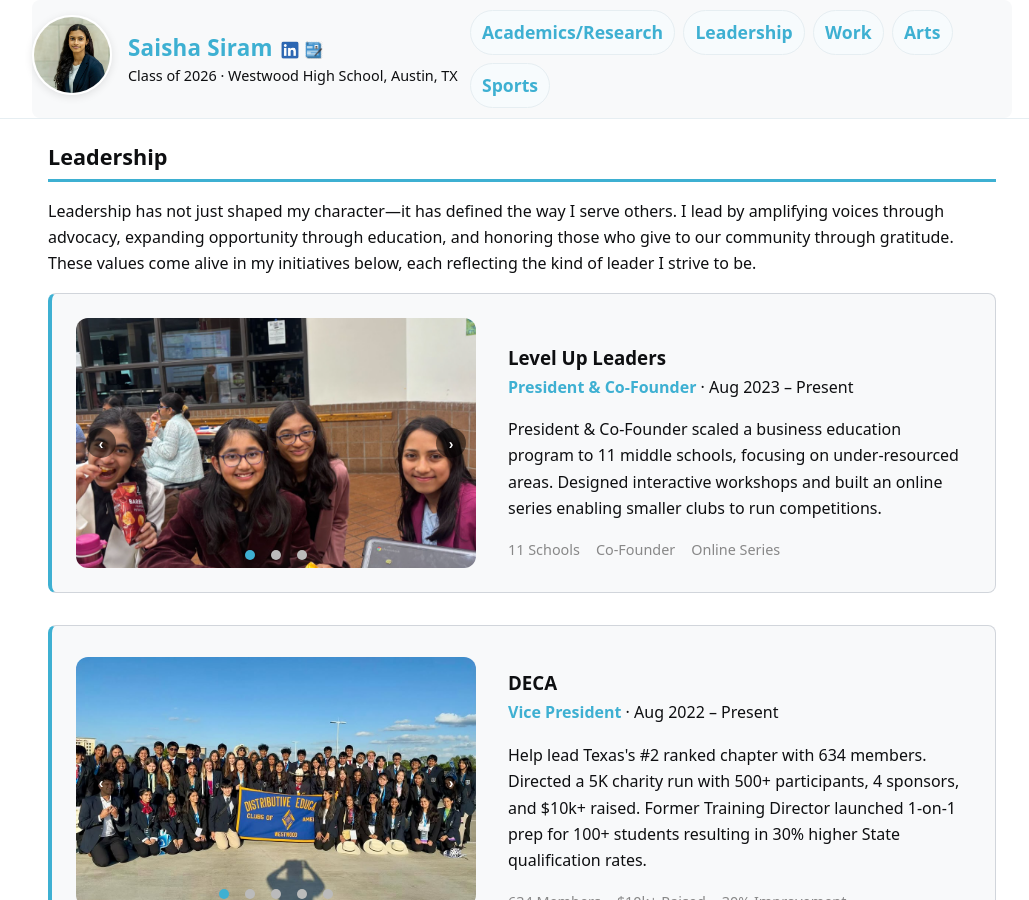
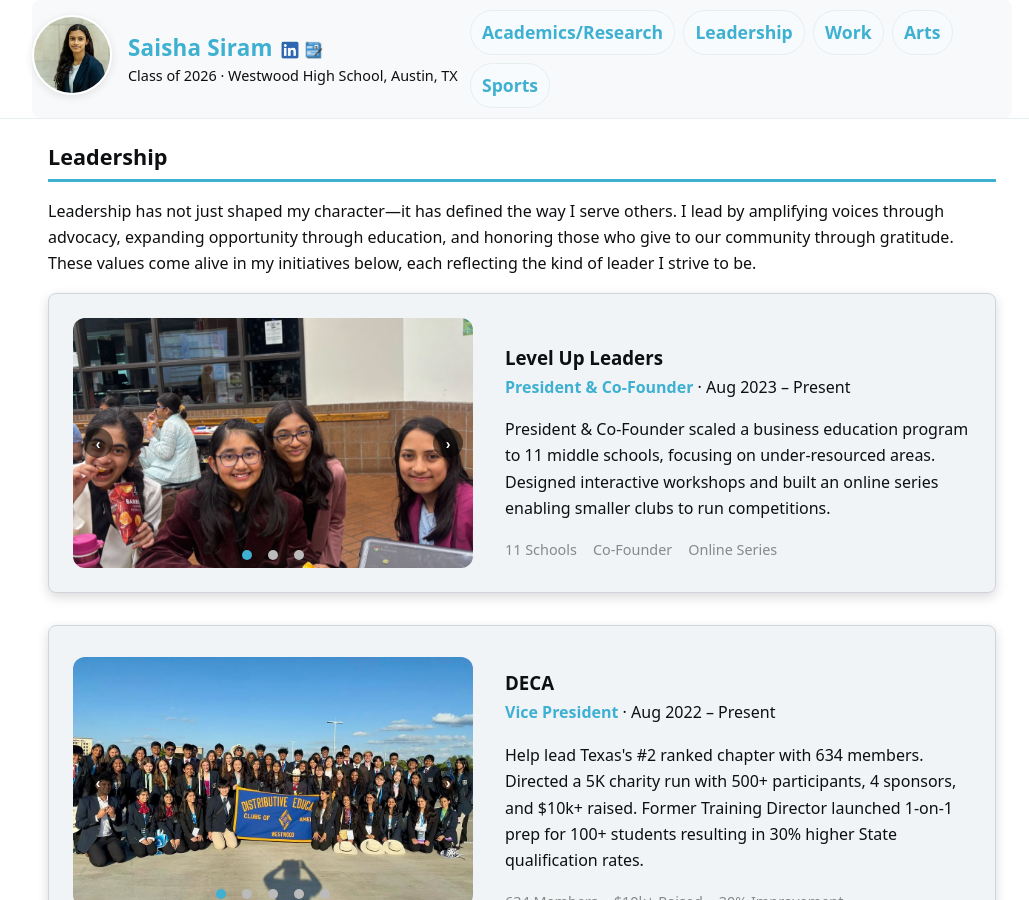
Before and after one commit to saisha08/profile, a Jekyll site: the page built from pages/leadership.md, in a window 1280 px wide and 900 px high. Shown: the whole window, without its empty margins (118-1147 px from the left). Built offline with Jekyll 4.4.1, drawn with Linux system fonts in a browser that asks for light colours.

Commit message:
Update all activity cards styling: remove blue borders, add shadows and blue-tinted background

```diff
--- a/pages/leadership.md
+++ b/pages/leadership.md
@@ -10,7 +10,7 @@ permalink: /leadership/
 
   <div class="leadership-cards-stack">
     <!-- Level Up Leaders Card -->
-    <article class="leadership-card" style="display: flex; gap: 2rem; margin-bottom: 2rem; padding: 1.5rem; background: #f8f9fa; border-radius: 8px; border-left: 4px solid #3eb0d2; align-items: center;">
+    <article class="leadership-card" style="display: flex; gap: 2rem; margin-bottom: 2rem; padding: 1.5rem; background: #f0f4f7; border-radius: 8px; box-shadow: 0 4px 12px rgba(0, 0, 0, 0.15); align-items: center;">
       <div class="carousel-container" style="flex: 0 0 400px; position: relative;">
         <div class="carousel" id="levelup-leaders-carousel" style="display: flex; overflow: hidden; border-radius: 8px;">
           <img src="{{ '/assets/img/LevelUp Leaders/kids.png' | relative_url }}" alt="Level Up Leaders kids" style="width: 100%; height: 250px; object-fit: cover; display: block;">
@@ -38,7 +38,7 @@ permalink: /leadership/
     </article>
 
     <!-- DECA Vice President Card -->
-    <article class="leadership-card" style="display: flex; gap: 2rem; margin-bottom: 2rem; padding: 1.5rem; background: #f8f9fa; border-radius: 8px; border-left: 4px solid #3eb0d2; align-items: center;">
+    <article class="leadership-card" style="display: flex; gap: 2rem; margin-bottom: 2rem; padding: 1.5rem; background: #f0f4f7; border-radius: 8px; box-shadow: 0 4px 12px rgba(0, 0, 0, 0.15); align-items: center;">
       <div class="carousel-container" style="flex: 0 0 400px; position: relative;">
         <div class="carousel" id="deca-leadership-carousel" style="display: flex; overflow: hidden; border-radius: 8px;">
           <img src="{{ '/assets/img/DECA/DECAteam.jpg' | relative_url }}" alt="DECA team" style="width: 100%; height: 250px; object-fit: cover; display: block;">
@@ -71,7 +71,7 @@ permalink: /leadership/
     </article>
 
     <!-- District Representative Card -->
-    <article class="leadership-card" style="display: flex; gap: 2rem; margin-bottom: 2rem; padding: 1.5rem; background: #f8f9fa; border-radius: 8px; border-left: 4px solid #3eb0d2; align-items: center;">
+    <article class="leadership-card" style="display: flex; gap: 2rem; margin-bottom: 2rem; padding: 1.5rem; background: #f0f4f7; border-radius: 8px; box-shadow: 0 4px 12px rgba(0, 0, 0, 0.15); align-items: center;">
       <div class="carousel-container" style="flex: 0 0 400px; position: relative;">
         <div class="carousel" id="district-rep-carousel" style="display: flex; overflow: hidden; border-radius: 8px;">
           <img src="{{ '/assets/img/Advisory Board/IMG_1191.jpg' | relative_url }}" alt="District representation" style="width: 100%; height: 250px; object-fit: cover; object-position: center 20%; display: block;">
@@ -95,7 +95,7 @@ permalink: /leadership/
     </article>
 
     <!-- Generation STRIVE Card -->
-    <article class="leadership-card" style="display: flex; gap: 2rem; margin-bottom: 2rem; padding: 1.5rem; background: #f8f9fa; border-radius: 8px; border-left: 4px solid #3eb0d2; align-items: center;">
+    <article class="leadership-card" style="display: flex; gap: 2rem; margin-bottom: 2rem; padding: 1.5rem; background: #f0f4f7; border-radius: 8px; box-shadow: 0 4px 12px rgba(0, 0, 0, 0.15); align-items: center;">
       <div class="carousel-container" style="flex: 0 0 400px; position: relative;">
         <div class="carousel" id="generation-strive-carousel" style="display: flex; overflow: hidden; border-radius: 8px;">
           <img src="{{ '/assets/img/Generation STRIVE/IMG_3720 (1).JPEG' | relative_url }}" alt="Generation STRIVE leadership" style="width: 100%; height: 250px; object-fit: cover; display: block;">
@@ -121,7 +121,7 @@ permalink: /leadership/
     </article>
 
     <!-- Economics Club President Card -->
-    <article class="leadership-card" style="display: flex; gap: 2rem; margin-bottom: 2rem; padding: 1.5rem; background: #f8f9fa; border-radius: 8px; border-left: 4px solid #3eb0d2; align-items: center;">
+    <article class="leadership-card" style="display: flex; gap: 2rem; margin-bottom: 2rem; padding: 1.5rem; background: #f0f4f7; border-radius: 8px; box-shadow: 0 4px 12px rgba(0, 0, 0, 0.15); align-items: center;">
       <div class="carousel-container" style="flex: 0 0 400px; position: relative;">
         <div class="carousel" id="economics-club-carousel" style="display: flex; overflow: hidden; border-radius: 8px;">
           <img src="{{ '/assets/img/Economics Club/IMG_0796.jpg' | relative_url }}" alt="Economics club" style="width: 100%; height: 250px; object-fit: cover; display: block;">
@@ -147,7 +147,7 @@ permalink: /leadership/
     </article>
 
     <!-- NTHS President Card -->
-    <article class="leadership-card" style="display: flex; gap: 2rem; margin-bottom: 2rem; padding: 1.5rem; background: #f8f9fa; border-radius: 8px; border-left: 4px solid #3eb0d2; align-items: center;">
+    <article class="leadership-card" style="display: flex; gap: 2rem; margin-bottom: 2rem; padding: 1.5rem; background: #f0f4f7; border-radius: 8px; box-shadow: 0 4px 12px rgba(0, 0, 0, 0.15); align-items: center;">
       <div class="carousel-container" style="flex: 0 0 400px; position: relative;">
         <div class="carousel" id="nths-president-carousel" style="display: flex; overflow: hidden; border-radius: 8px;">
           <img src="{{ '/assets/img/NTHS/20230217_111025.jpg' | relative_url }}" alt="NTHS leadership" style="width: 100%; height: 250px; object-fit: cover; display: block;">
```
Also changed, not shown: pages/arts.md (+1 -1 lines), pages/sports.md (+2 -2 lines), pages/work.md (+2 -2 lines), 4 other files.
